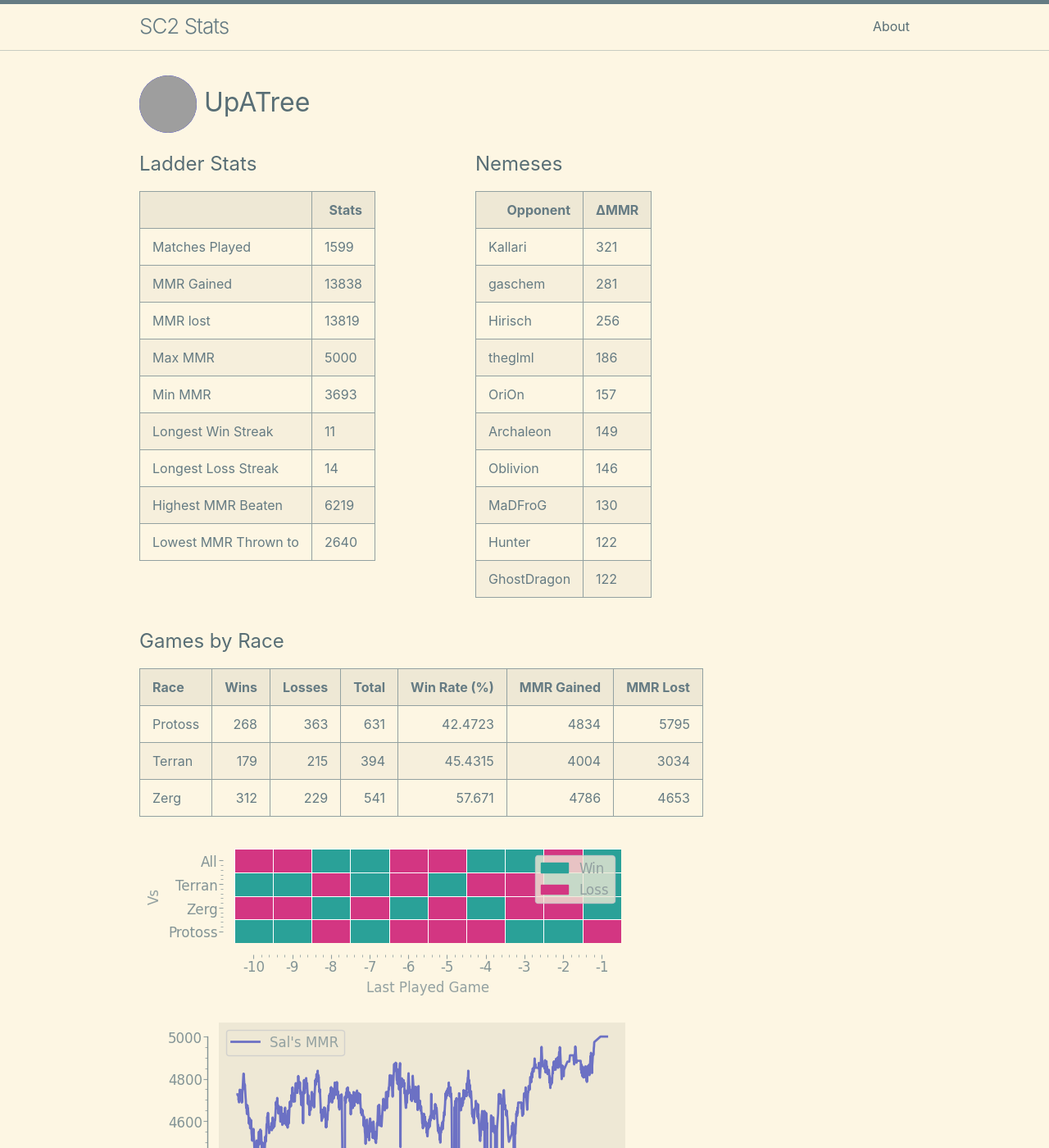
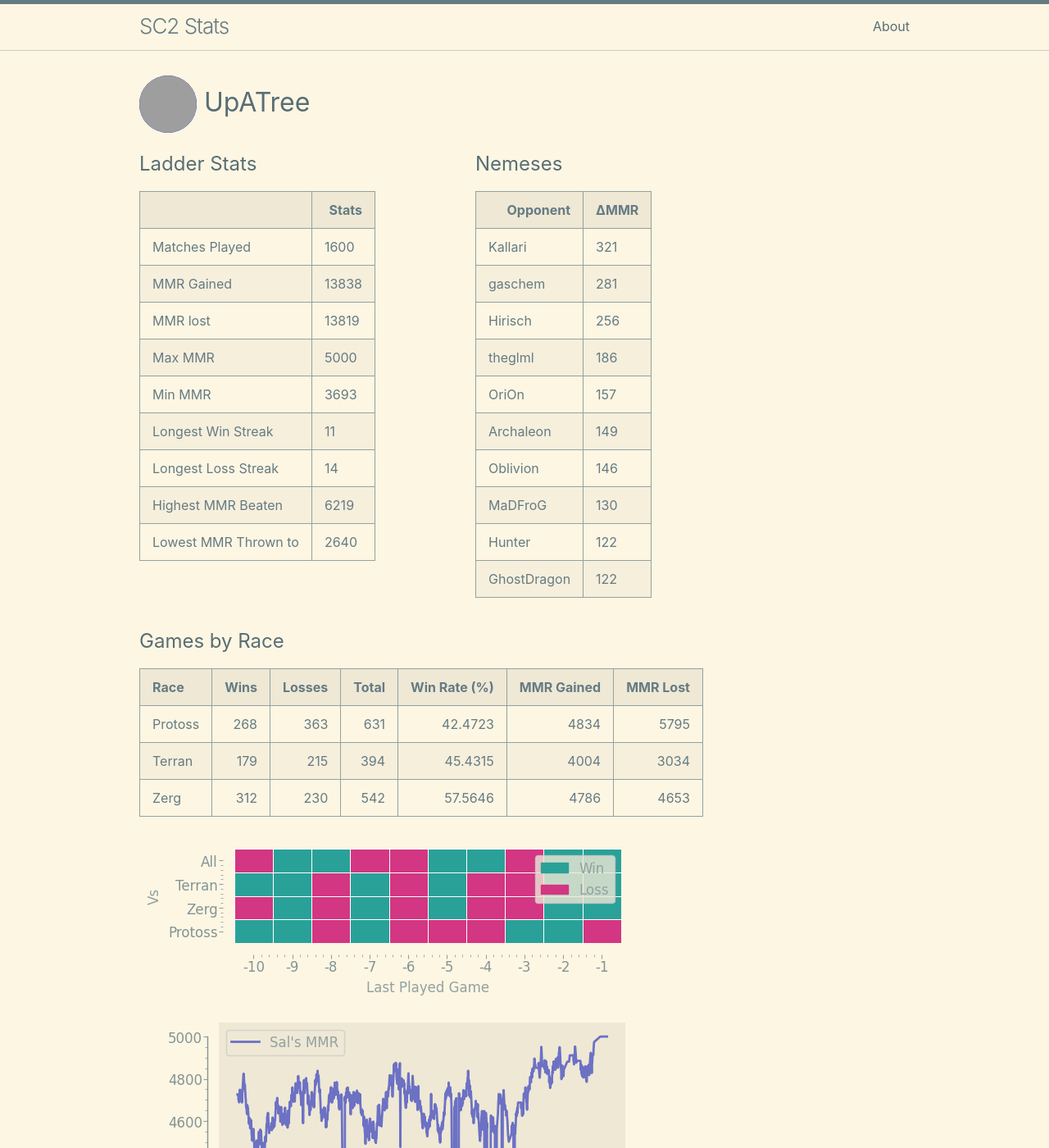
Before and after one commit to kylermurphy/UpATree, a Jekyll site: the page built from docs/index.md, in a window 1280 px wide and 1400 px high. Shown: the whole window at 82% size. Built offline with Jekyll 4.4.1, drawn with Linux system fonts in a browser that asks for light colours; grey boxes are pictures that could not be loaded.

Commit message:
running on push

```diff
--- a/docs/index.md
+++ b/docs/index.md
@@ -18,7 +18,7 @@ layout: home
   <tbody>
     <tr>
       <td>Matches Played</td>
-      <td>1599</td>
+      <td>1600</td>
     </tr>
     <tr>
       <td>MMR Gained</td>
@@ -116,7 +116,7 @@ layout: home
 |:--------|-------:|---------:|--------:|---------------:|-------------:|-----------:|
 | Protoss |    268 |      363 |     631 |        42.4723 |         4834 |       5795 |
 | Terran  |    179 |      215 |     394 |        45.4315 |         4004 |       3034 |
-| Zerg    |    312 |      229 |     541 |        57.671  |         4786 |       4653 |
+| Zerg    |    312 |      230 |     542 |        57.5646 |         4786 |       4653 |
 
 ![Games by Race](./assets/gm_hist.png)
 
--- a/log.txt
+++ b/log.txt
@@ -753,3 +753,4 @@ Writing a log file 2025-03-30 19:47:49.
 Writing a log file 2025-03-30 20:24:00.
 Writing a log file 2025-03-30 20:48:16.
 Writing a log file 2025-03-30 21:20:23.
+Writing a log file 2025-03-30 21:33:48.
```
Also changed, not shown: docs/assets/MMR.png, docs/assets/daily.png, docs/assets/gm_hist.png, docs/assets/r_wrt.png, 1 other file.
